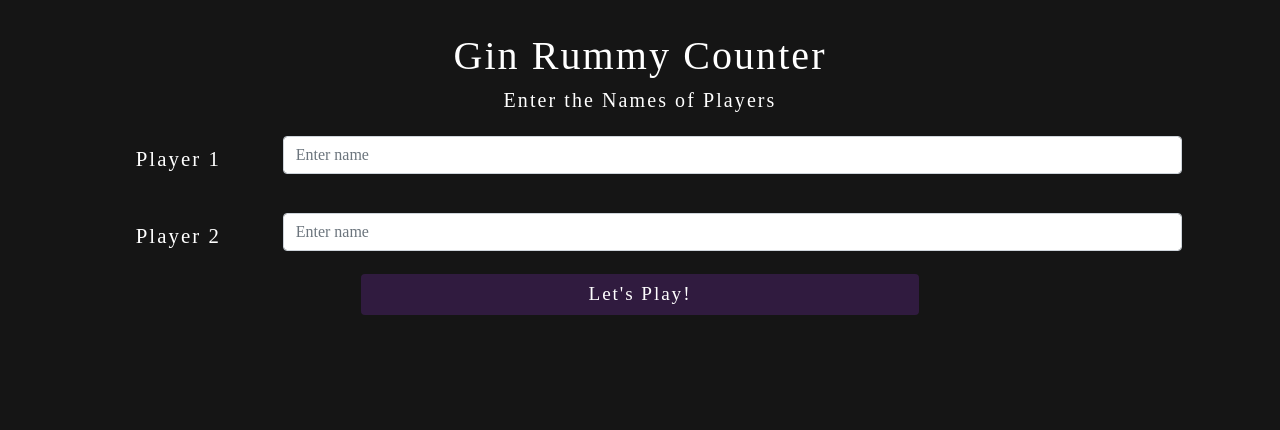
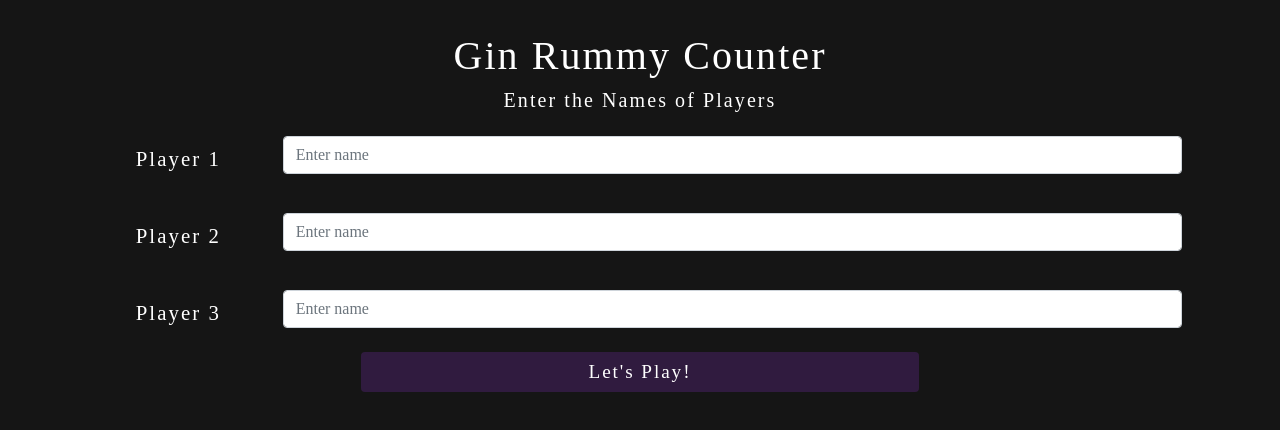
Before and after one commit to web1221/Gin-Rummy-Score-Keeper, a Next.js app: page / in a window 1280 px wide. Shown: the top 430 px of the page. Built offline with nearby package versions, Linux system fonts and the light colour scheme; a web font is replaced by a local one.

Commit message:
add a third player

```diff
--- a/components/NameForms.js
+++ b/components/NameForms.js
@@ -26,6 +26,12 @@ export default function NameForms(props) {
                         <Form.Control onChange={(event) => props.setPlayer2Name(event.target.value)} type="text" placeholder="Enter name" />
                     </Col>
                 </Form.Group>
+                <Form.Group className={styles.formGroup} as={Row}>
+                    <Form.Label className={styles.labelText} column sm="2">Player 3</Form.Label>
+                    <Col sm="10">
+                        <Form.Control onChange={(event) => props.setPlayer3Name(event.target.value)} type="text" placeholder="Enter name" />
+                    </Col>
+                </Form.Group>
                 <Button className={styles.buttonStyle} onClick={onSubmit} variant="primary" type="submit">
                     Let's Play!
                 </Button>
--- a/components/ScoreBoard.js
+++ b/components/ScoreBoard.js
@@ -7,6 +7,7 @@ export default function ScoreBoard(props) {
     const [round, setRound] = useState(1);
     const [score1, setScore1] = useState(0);
     const [score2, setScore2] = useState(0);
+    const [score3, setScore3] = useState(0);
     const [roundAndScore, setRoundAndScore] = useState([]);
 
     useEffect(() => {
@@ -41,7 +42,8 @@ export default function ScoreBoard(props) {
         roundAndScore.push({
             round: round,
             score1: score1,
-            score2: score2
+            score2: score2,
+            score3: score3
         });
         document.getElementById("formId").reset();
         addTotalScore()
@@ -51,6 +53,7 @@ export default function ScoreBoard(props) {
     const addTotalScore = () => {
          props.setPlayer1TotalScore(roundAndScore.reduce((accum,item) => accum + item.score1, 0))
          props.setPlayer2TotalScore(roundAndScore.reduce((accum,item) => accum + item.score2, 0))
+         props.setPlayer3TotalScore(roundAndScore.reduce((accum,item) => accum + item.score3, 0))
     }
 
     return (
@@ -66,6 +69,7 @@ export default function ScoreBoard(props) {
                         <th>Round</th>
                         <th>{props.player1Name}</th>
                         <th>{props.player2Name}</th>
+                        <th>{props.player3Name}</th>
                         </tr>
                     </thead>
 
@@ -77,6 +81,7 @@ export default function ScoreBoard(props) {
                                     <td>{score.round}</td>
                                     <td>{score.score1}</td>
                                     <td>{score.score2}</td>
+                                    <td>{score.score3}</td>
                                     </tr>
                                 </>
                             )
@@ -90,6 +95,9 @@ export default function ScoreBoard(props) {
                             </td>
                             <td>
                                 {props.player2TotalScore}
+                            </td>
+                            <td>
+                                {props.player3TotalScore}
                             </td>
                         </tr>
                         </tbody>
@@ -113,6 +121,16 @@ export default function ScoreBoard(props) {
                     <Col sm="10">
                         <Form.Control
                             onChange={(event) => setScore2(parseInt(event.target.value))}
+                            type="number"
+                            placeholder="Enter Score"
+                        />
+                    </Col>
+                </Form.Group>
+                <Form.Group className={styles.formGroup} as={Row}>
+                    <Form.Label className={styles.labelText} column sm="2">Enter {props.player2Name}'s Score</Form.Label>
+                    <Col sm="10">
+                        <Form.Control
+                            onChange={(event) => setScore3(parseInt(event.target.value))}
                             type="number"
                             placeholder="Enter Score"
                         />
--- a/components/StartPage.js
+++ b/components/StartPage.js
@@ -5,8 +5,10 @@ import ScoreBoard from './ScoreBoard'
 export default function StartPage() {
     const [player1Name, setPlayer1Name] = useState('')
     const [player2Name, setPlayer2Name] = useState('')
+    const [player3Name, setPlayer3Name] = useState('')
     const [player1TotalScore, setPlayer1TotalScore] = useState(0)
     const [player2TotalScore, setPlayer2TotalScore] = useState(0)
+    const [player3TotalScore, setPlayer3TotalScore] = useState(0)
     const [showNameInputs, setShowNameInputs] = useState(true)
 
     useEffect(() => {
@@ -27,8 +29,10 @@ export default function StartPage() {
             <NameForms
                 setPlayer1Name={setPlayer1Name}
                 setPlayer2Name={setPlayer2Name}
+                setPlayer3Name={setPlayer3Name}
                 player1Name={player1Name}
                 player2Name={player2Name}
+                player3Name={player3Name}
                 setShowNameInputs={setShowNameInputs}
             />
           }
@@ -36,12 +40,15 @@ export default function StartPage() {
             <ScoreBoard
                 player1Name={player1Name}
                 player2Name={player2Name}
+                player3Name={player3Name}
                 setPlayer1Name={setPlayer1Name}
                 setPlayer2Name={setPlayer2Name}
                 player1TotalScore={player1TotalScore}
                 player2TotalScore={player2TotalScore}
+                player3TotalScore={player3TotalScore}
                 setPlayer1TotalScore={setPlayer1TotalScore}
                 setPlayer2TotalScore={setPlayer2TotalScore}
+                setPlayer3TotalScore={setPlayer3TotalScore}
             />
           }
       </div>
```
